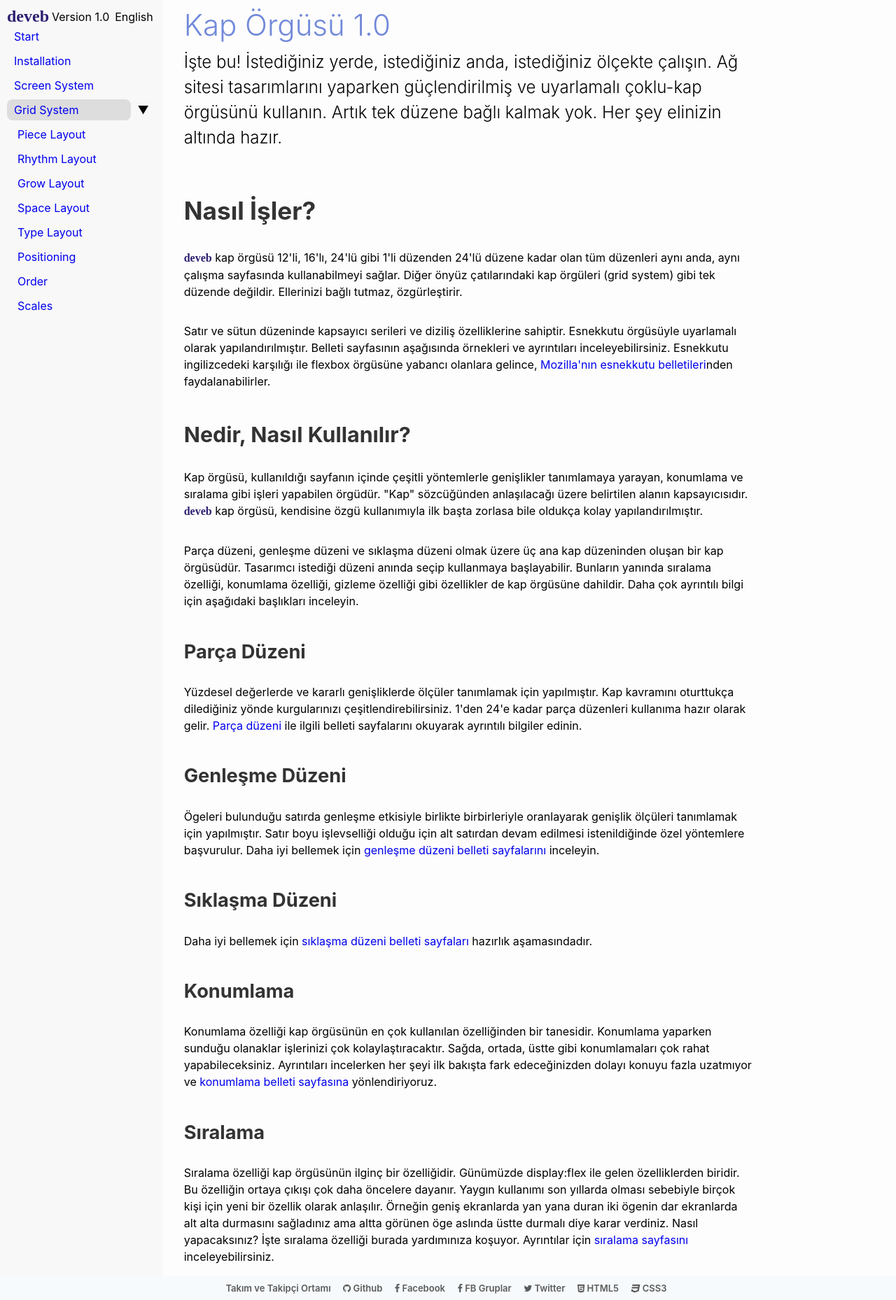
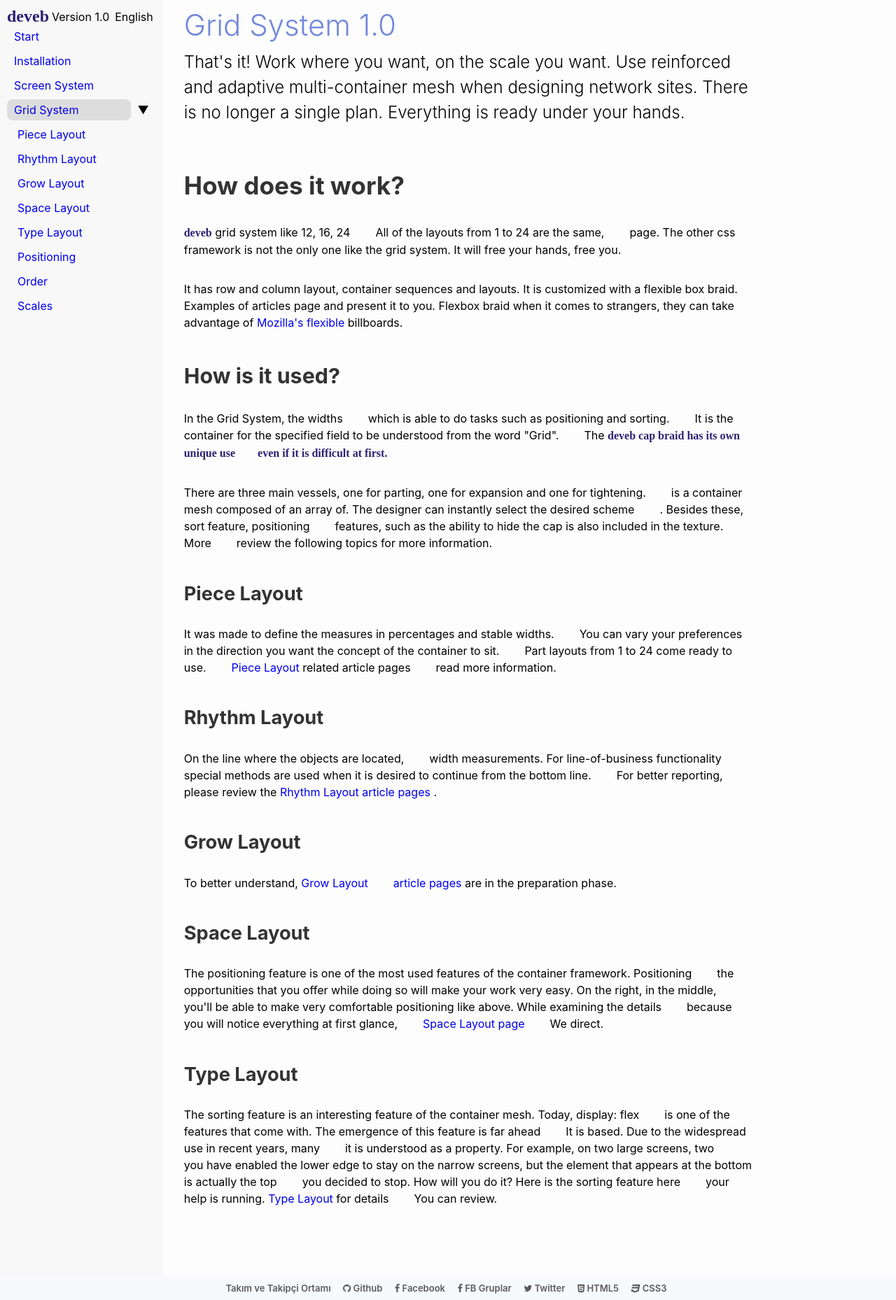
Before and after one commit to data-deveb/data-deveb.github.io, a Jekyll site: the page built from 1.0/en/kap-orgusu.html, in a window 1280 px wide. Shown: the whole page at 70% size. Built offline with Jekyll 4.4.1, drawn with Linux system fonts in a browser that asks for light colours; some web fonts are replaced.

Commit message:
Update kap-orgusu.html

```diff
--- a/1.0/en/kap-orgusu.html
+++ b/1.0/en/kap-orgusu.html
@@ -1,83 +1,81 @@
 ---
 layout: s1n0/default
-title: Kap Örgüsü 1.0
+title: Grid System 1.0
 ---
     <p class="girlik">
-      İşte bu! İstediğiniz yerde, istediğiniz anda, istediğiniz ölçekte
-      çalışın. Ağ sitesi tasarımlarını yaparken güçlendirilmiş ve uyarlamalı çoklu-kap örgüsünü kullanın.
-      Artık tek düzene bağlı kalmak yok. Her şey elinizin altında hazır.
+      That's it! Work where you want, on the scale you want. Use reinforced and adaptive multi-container mesh when designing network sites.
+      There is no longer a single plan. Everything is ready under your hands.
     </p>
 
-    <h1>Nasıl İşler?</h1>
+    <h1>How does it work?</h1>
     <p>
-      <span class="simget">deveb</span> kap örgüsü 12'li, 16'lı, 24'lü gibi
-      1'li düzenden 24'lü düzene kadar olan tüm düzenleri aynı anda, aynı çalışma
-      sayfasında kullanabilmeyi sağlar. Diğer önyüz çatılarındaki kap örgüleri (grid system)
-      gibi tek düzende değildir. Ellerinizi bağlı tutmaz, özgürleştirir.
+      <span class="simget">deveb</span> grid system like 12, 16, 24
+       All of the layouts from 1 to 24 are the same,
+       page. The other css framework is not the only one like the grid system. It will free your hands, free you.
     </p>
     <p>
-      Satır ve sütun düzeninde kapsayıcı serileri ve diziliş özelliklerine sahiptir.
-      Esnekkutu örgüsüyle uyarlamalı olarak yapılandırılmıştır. Belleti sayfasının aşağısında örnekleri
-      ve ayrıntıları inceleyebilirsiniz. Esnekkutu ingilizcedeki karşılığı ile flexbox örgüsüne
-      yabancı olanlara gelince, <a href="https://developer.mozilla.org/en-US/docs/Web/CSS/CSS_Flexible_Box_Layout/Basic_Concepts_of_Flexbox">Mozilla'nın esnekkutu belletileri</a>nden faydalanabilirler.
+It has row and column layout, container sequences and layouts.
+It is customized with a flexible box braid. Examples of articles page
+and present it to you. Flexbox braid
+when it comes to strangers, they can take advantage of  <a href="https://developer.mozilla.org/en-US/docs/Web/CSS/CSS_Flexible_Box_Layout/Basic_Concepts_of_Flexbox">Mozilla's flexible</a> billboards.
+
     </p>
 
-    <h2>Nedir, Nasıl Kullanılır?</h2>
+    <h2>How is it used?</h2>
     <p>
-      Kap örgüsü, kullanıldığı sayfanın içinde çeşitli yöntemlerle genişlikler
-      tanımlamaya yarayan, konumlama ve sıralama gibi işleri yapabilen örgüdür.
-      "Kap" sözcüğünden anlaşılacağı üzere belirtilen alanın kapsayıcısıdır.
-      <span class="simget">deveb</span> kap örgüsü, kendisine özgü kullanımıyla
-      ilk başta zorlasa bile oldukça kolay yapılandırılmıştır.
+      In the Grid System, the widths
+       which is able to do tasks such as positioning and sorting.
+       It is the container for the specified field to be understood from the word "Grid".
+       The <span class = "simget"> deveb </ span> cap braid has its own unique use
+       even if it is difficult at first.
     </p>
     <p>
-      Parça düzeni, genleşme düzeni ve sıklaşma düzeni olmak üzere üç ana kap
-      düzeninden oluşan bir kap örgüsüdür. Tasarımcı istediği düzeni anında seçip
-      kullanmaya başlayabilir. Bunların yanında sıralama özelliği, konumlama
-      özelliği, gizleme özelliği gibi özellikler de kap örgüsüne dahildir. Daha çok
-      ayrıntılı bilgi için aşağıdaki başlıkları inceleyin.
+      There are three main vessels, one for parting, one for expansion and one for tightening.
+       is a container mesh composed of an array of. The designer can instantly select the desired scheme
+       . Besides these, sort feature, positioning
+       features, such as the ability to hide the cap is also included in the texture. More
+       review the following topics for more information.
     </p>
-    <h3>Parça Düzeni</h3>
+    <h3>Piece Layout</h3>
     <p>
-      Yüzdesel değerlerde ve kararlı genişliklerde ölçüler tanımlamak için yapılmıştır.
-      Kap kavramını oturttukça dilediğiniz yönde kurgularınızı çeşitlendirebilirsiniz.
-      1'den 24'e kadar parça düzenleri kullanıma hazır olarak gelir.
-      <a href="/1.0/tr/kap-orgusu/parca-duzeni.html">Parça düzeni</a> ile ilgili belleti sayfalarını
-      okuyarak ayrıntılı bilgiler edinin.
+It was made to define the measures in percentages and stable widths.
+       You can vary your preferences in the direction you want the concept of the container to sit.
+       Part layouts from 1 to 24 come ready to use.
+       <a href="/1.0/en/kap-orgusu/parca-duzeni.html"> Piece Layout </a> related article pages
+       read more information.
     </p>
 
-    <h3>Genleşme Düzeni</h3>
+    <h3>Rhythm Layout</h3>
     <p>
-      Ögeleri bulunduğu satırda genleşme etkisiyle birlikte birbirleriyle oranlayarak
-      genişlik ölçüleri tanımlamak için yapılmıştır. Satır boyu işlevselliği olduğu için
-      alt satırdan devam edilmesi istenildiğinde özel yöntemlere başvurulur.
-      Daha iyi bellemek için <a href="/1.0/tr/kap-orgusu/genlesme-duzeni.html">genleşme düzeni
-      belleti sayfalarını</a> inceleyin.
+     On the line where the objects are located,
+       width measurements. For line-of-business functionality
+       special methods are used when it is desired to continue from the bottom line.
+       For better reporting, please review the <a href="/1.0/en/kap-orgusu/genlesme-duzeni.html"> Rhythm Layout article pages </a>.
     </p>
-    <h3>Sıklaşma Düzeni</h3>
+    <h3>Grow Layout</h3>
     <p>
-      Daha iyi bellemek için <a href="/1.0/tr/kap-orgusu/siklasma-duzeni.html">sıklaşma düzeni
-      belleti sayfaları</a> hazırlık aşamasındadır.
+      To better understand, <a href="/1.0/en/kap-orgusu/siklasma-duzeni.html"> Grow Layout
+       article pages </a> are in the preparation phase.
     </p>
 
-    <h3>Konumlama</h3>
+    <h3>Space Layout</h3>
     <p>
-      Konumlama özelliği kap örgüsünün en çok kullanılan özelliğinden bir tanesidir. Konumlama
-      yaparken sunduğu olanaklar işlerinizi çok kolaylaştıracaktır. Sağda, ortada,
-      üstte gibi konumlamaları çok rahat yapabileceksiniz. Ayrıntıları incelerken
-      her şeyi ilk bakışta fark edeceğinizden dolayı konuyu fazla uzatmıyor ve
-      <a href="/1.0/tr/kap-orgusu/konumlama.html">konumlama belleti sayfasına</a>
-      yönlendiriyoruz.
+      The positioning feature is one of the most used features of the container framework. Positioning
+       the opportunities that you offer while doing so will make your work very easy. On the right, in the middle,
+       you'll be able to make very comfortable positioning like above. While examining the details
+       because you will notice everything at first glance,
+       <a href="/1.0/en/kap-orgusu/hotel.html"> Space Layout page </a>
+       We direct.
     </p>
 
-    <h3>Sıralama</h3>
+    <h3>Type Layout</h3>
     <p>
-      Sıralama özelliği kap örgüsünün ilginç bir özelliğidir. Günümüzde display:flex
-      ile gelen özelliklerden biridir. Bu özelliğin ortaya çıkışı çok daha öncelere
-      dayanır. Yaygın kullanımı son yıllarda olması sebebiyle birçok kişi için yeni
-      bir özellik olarak anlaşılır. Örneğin geniş ekranlarda yan yana duran iki
-      ögenin dar ekranlarda alt alta durmasını sağladınız ama altta görünen öge aslında üstte
-      durmalı diye karar verdiniz. Nasıl yapacaksınız? İşte sıralama özelliği burada
-      yardımınıza koşuyor. Ayrıntılar için <a href="/1.0/tr/kap-orgusu/siralama.html">sıralama sayfasını</a>
-      inceleyebilirsiniz.
+The sorting feature is an interesting feature of the container mesh. Today, display: flex
+       is one of the features that come with. The emergence of this feature is far ahead
+       It is based. Due to the widespread use in recent years, many
+       it is understood as a property. For example, on two large screens, two
+       you have enabled the lower edge to stay on the narrow screens, but the element that appears at the bottom is actually the top
+       you decided to stop. How will you do it? Here is the sorting feature here
+       your help is running. <a href="/1.0/en/kap-orgusu/siralama.html"> Type Layout </a> for details
+       You can review.
     </p>
```
